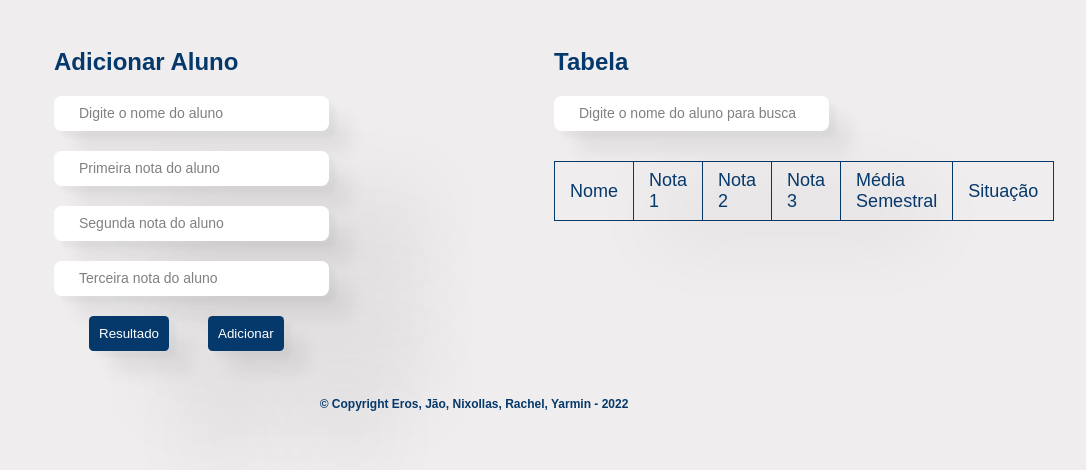
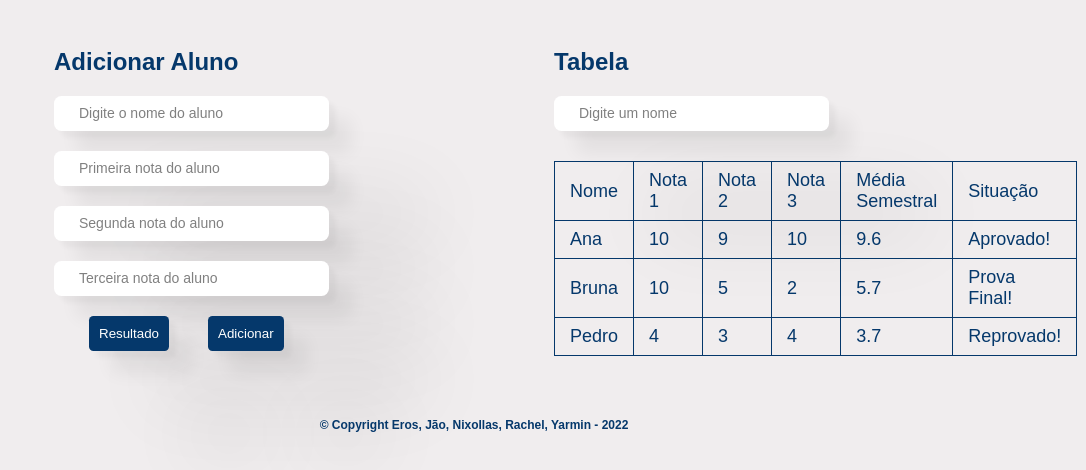
Before and after one commit to gabrio-e/Calcune, a plain HTML site: page index.html in a window 1280 px wide. Shown: the part 104-574 px from the top of the page, without its empty margins (194-1280 px from the left). Drawn offline with nearby package versions, Linux system fonts and the light colour scheme.

Commit message:
Último commit - Adicionando tabela em js

```diff
--- a/index.html
+++ b/index.html
@@ -3,7 +3,7 @@
   <head>
     <meta charset="UTF-8" />
     <title>Calcunerária</title>
-    <script src="https://ajax.googleapis.com/ajax/libs/jquery/3.6.0/jquery.min.js"></script>
+    <script src="https://ajax.googleapis.com/ajax/libs/jquery/3.4.1/jquery.min.js"></script>
     <script type="text/javascript" charset="utf8" src="https://cdn.datatables.net/1.12.1/js/jquery.dataTables.js"></script>
     <script src="calcularMedia.js"></script>
     <script src="remover.js"></script>
@@ -16,7 +16,6 @@
       <div class="configuracao">
         <h1 class="titulo">Calcunerária</h1>
         <h3 class="textosec">Dependendo do resultado já te enterra</h3>
-
       </div>
     </header>
 
@@ -26,16 +25,11 @@
         <div class="div6">
         <section class="tabela">
         <h2 class="texttab">Tabela</h2>
-        <input
-          type="text"
-          name="filtro"
-          id="filtrar-tabela"
-          placeholder="Digite o nome do aluno para busca"
-          class="tabelap"
-        />
-
+        <b>
+          <input id="aluno" type="text"
+                 placeholder="Digite um nome">
+        </b>
         <div>
-
           <table id="tbl">
             <tr>
               <td>Nome</td>
@@ -45,6 +39,50 @@
               <td>Média Semestral</td>
               <td>Situação</td>
             </tr>
+            <tbody id="alunos">
+              <tr>
+                  <td>Ana</td>
+                  <td>10</td>
+                  <td>9</td>
+                  <td>10</td>
+                  <td>9.6</td>
+                  <td>Aprovado!</td>
+              </tr>
+              <tr>
+                  <td>Bruna</td>
+                  <td>10</td>
+                  <td>5</td>
+                  <td>2</td>
+                  <td>5.7</td>
+                  <td>Prova Final!</td>
+              </tr>
+              <tr>
+                  <td>Pedro</td>
+                  <td>4</td>
+                  <td>3</td>
+                  <td>4</td>
+                  <td>3.7</td>
+                  <td>Reprovado!</td>
+              </tr>
+
+          </tbody>
+        </table>
+        <script>
+          $(document).ready(function() {
+              $("#aluno").on("keyup", function() {
+                  var value = $(this).val().toLowerCase();
+                  $("#alunos tr").filter(function() {
+                      $(this).toggle($(this).text()
+                      .toLowerCase().indexOf(value) > -1)
+                  });
+              });
+          });
+      </script>
+
+
+
+
+
           </table>
         </div>
       </section>
--- a/style.css
+++ b/style.css
@@ -169,3 +169,19 @@ button{
 	.div4 { grid-area: 4 / 1 / 5 / 2; }
 	.div5 { grid-area: 5 / 1 / 6 / 3; }
 	.div6 { grid-area: 1 / 2 / 1 / 2; }
+
+#aluno{
+	margin-left: -15em;
+	display: inline-block;
+	margin: 0 0 20px;
+	padding: 10px 25px;
+	width: 55%;
+	border: none;
+	border-radius: 7.5px;
+	box-sizing: border-box;
+	box-shadow:
+  	6.7px 6.7px 5.3px rgba(0, 0, 0, 0.036),
+  	22.3px 22.3px 17.9px rgba(0, 0, 0, 0.054),
+  	100px 100px 80px rgba(0, 0, 0, 0.09);
+	margin-bottom: 0em;
+}
```
Also changed, not shown: main.js (deleted, +0 -14 lines).
